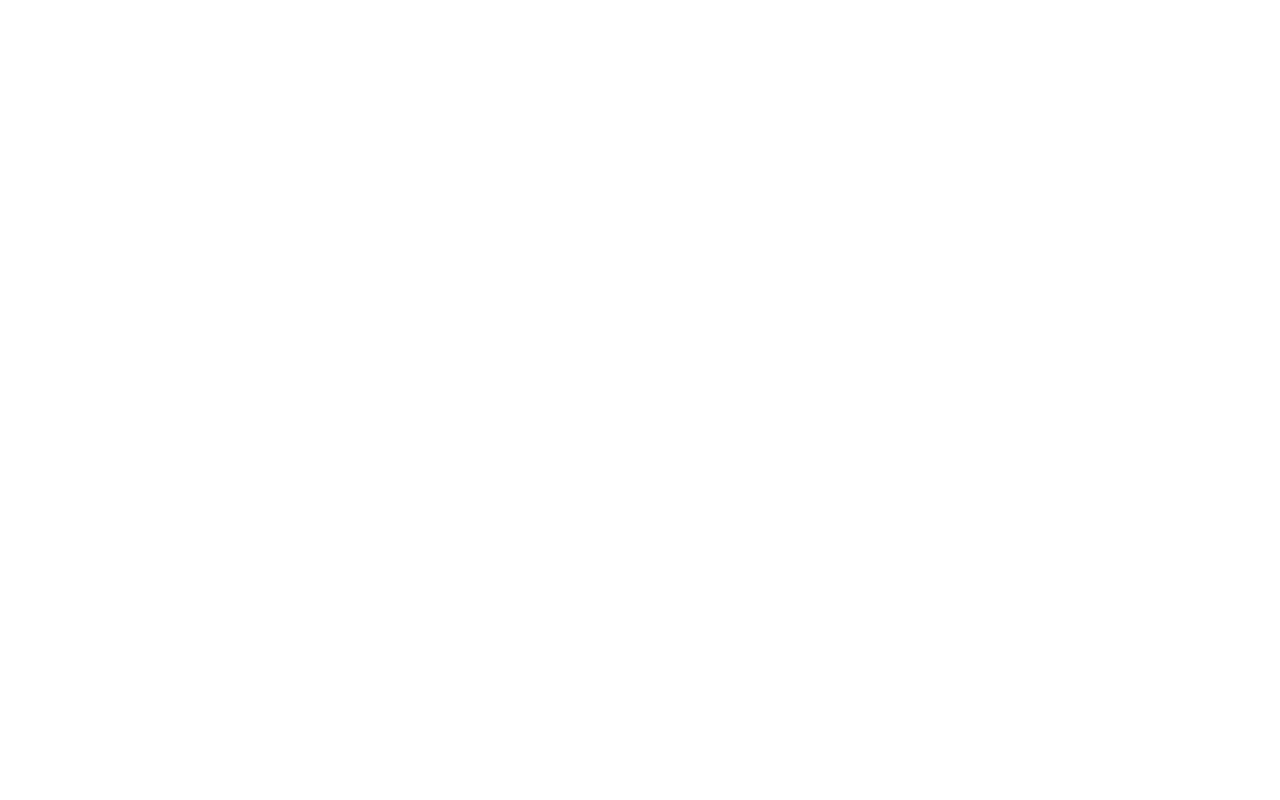
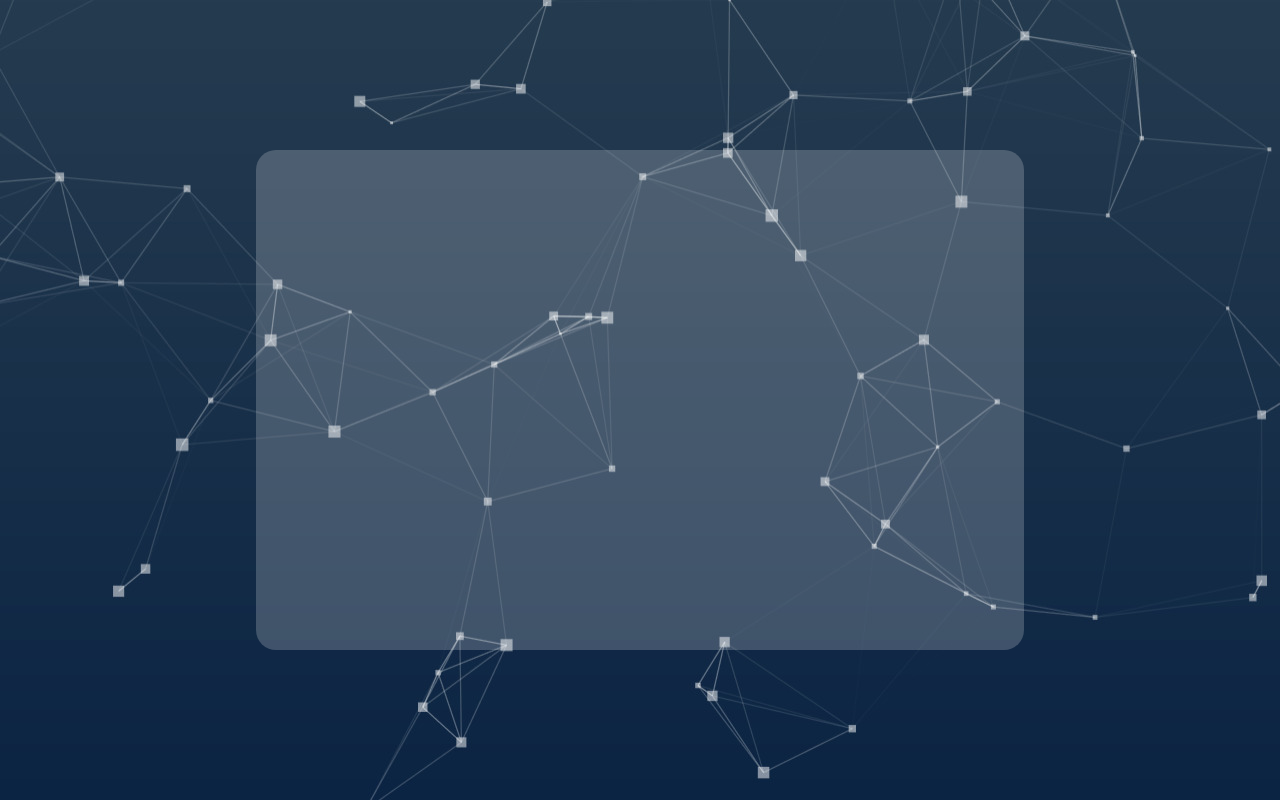
Before and after one commit to ZakaDev22/ResponsiveContactForm, a plain HTML site: page index.html in a window 1280 px wide. Drawn offline with Linux system fonts and the light colour scheme.

Commit message:
Add The Container In The Center Of The Secreen With A with Bakcround of opacity 0.2 and Make a 2 Sections Inside With Display flex Row For The Base Format

```diff
--- a/index.html
+++ b/index.html
@@ -4,8 +4,22 @@
     <meta charset="UTF-8">
     <meta name="viewport" content="width=device-width, initial-scale=1.0">
     <title>My Contact Form</title>
+    <link rel="stylesheet" href="style.css">
 </head>
 <body>
 
+    <div class="container">
+
+        <main>
+            <section class="image-section">
+
+            </section>
+
+            <section class="form-section">
+
+            </section>
+        </main>
+
+    </div>
 </body>
 </html>
--- a/style.css
+++ b/style.css
@@ -0,0 +1,39 @@
+
+body {
+    margin: 0;
+    padding: 0;
+
+    width: 100%;
+    height: 100vh;
+
+    background-image: url(Background.jpg);
+}
+
+.container {
+
+    width: 100%;
+    height: 100%;
+    display: flex;
+    justify-content: center;
+    align-items: center;
+}
+
+main {
+
+    width: 60%;
+    height: 500px;
+    background-color: rgba(255, 255, 255, 0.2);
+    border-radius: 20px;
+    display: flex;
+}
+
+.image-section , .form-section {
+
+    width: 50%;
+}
+
+.image-section {
+}
+
+.form-section {
+}
```
